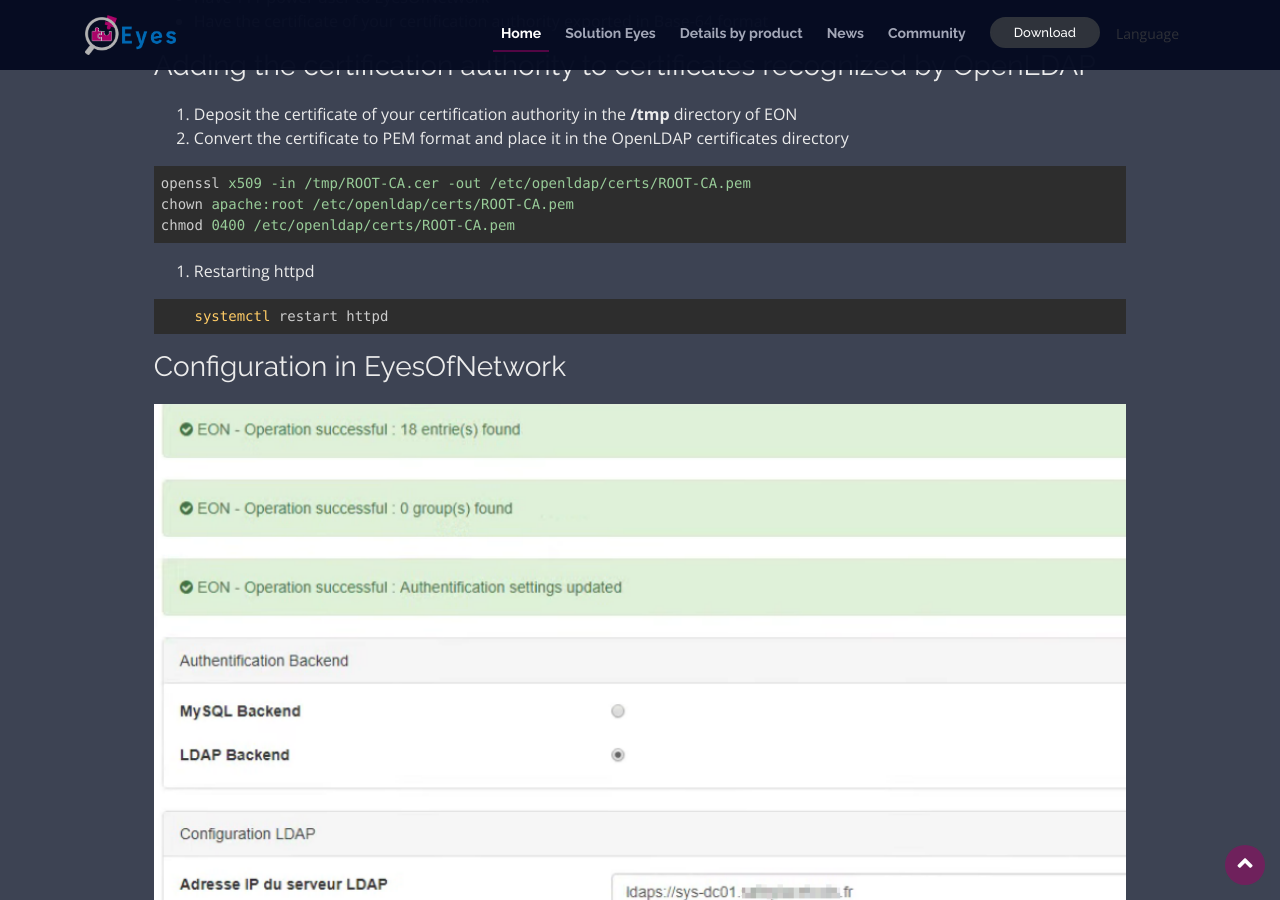
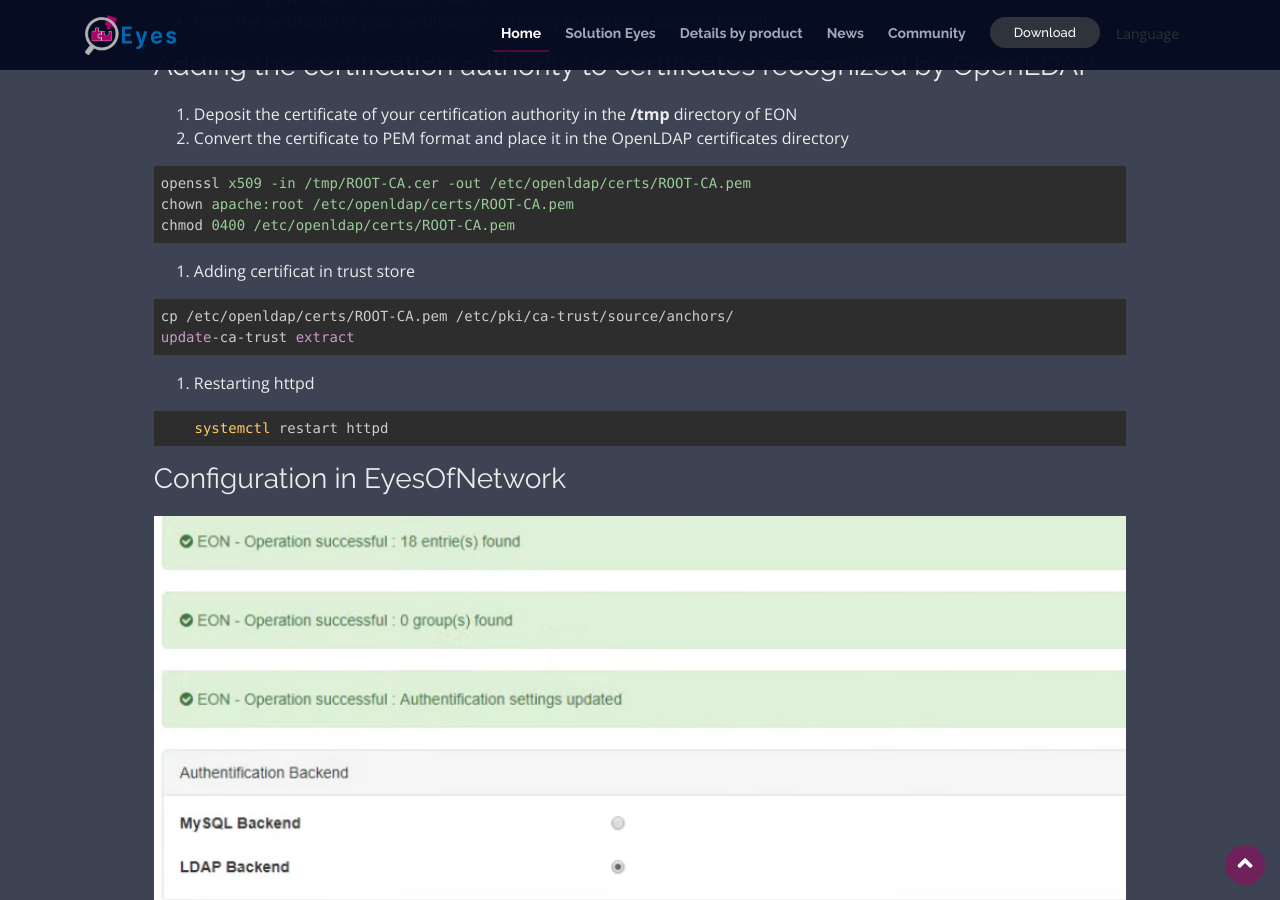
Before and after one commit to EyesOfNetworkCommunity/www.eyesofnetwork.com, a Jekyll site: the page built from _posts/kb/en/2020-04-23-LDAPs-auth-Configuration.md, in a window 1280 px wide and 900 px high, scrolled down 543 px. Built offline with Jekyll 4.4.1, drawn with Linux system fonts in a browser that asks for light colours.

Commit message:
Editing LDAP(s) KB

````diff
--- a/_posts/kb/en/2020-04-23-LDAPs-auth-Configuration.md
+++ b/_posts/kb/en/2020-04-23-LDAPs-auth-Configuration.md
@@ -32,7 +32,14 @@
 chmod 0400 /etc/openldap/certs/ROOT-CA.pem
 ```
 
-3. Restarting httpd
+3. Adding certificat in trust store
+
+``` bash
+cp /etc/openldap/certs/ROOT-CA.pem /etc/pki/ca-trust/source/anchors/
+update-ca-trust extract
+```
+
+4. Restarting httpd
 
 ``` bash
     systemctl restart httpd
````
Also changed, not shown: _posts/kb/fr/2020-04-23-LDAPs-Configuration.md (+7 -0 lines).
